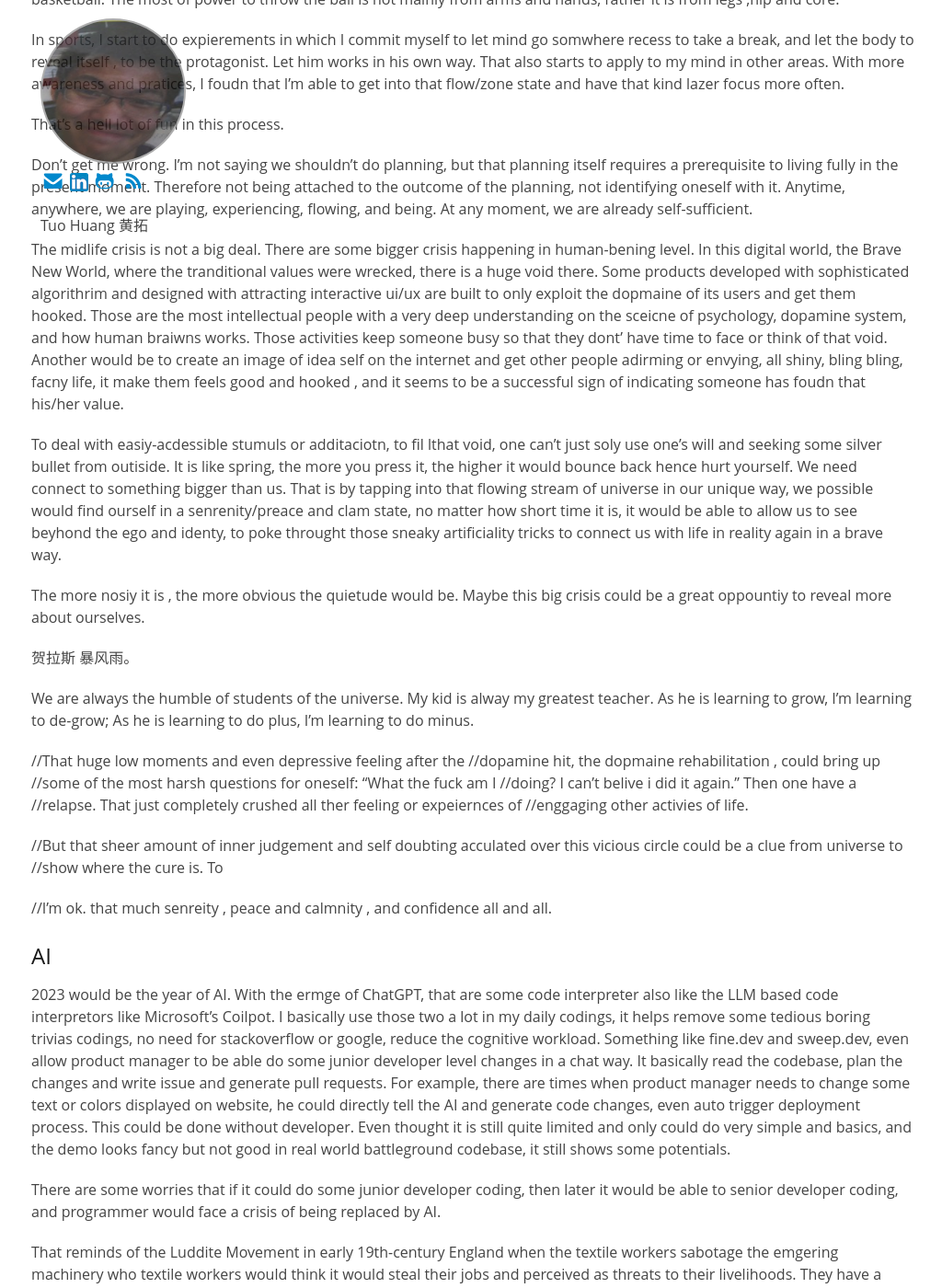
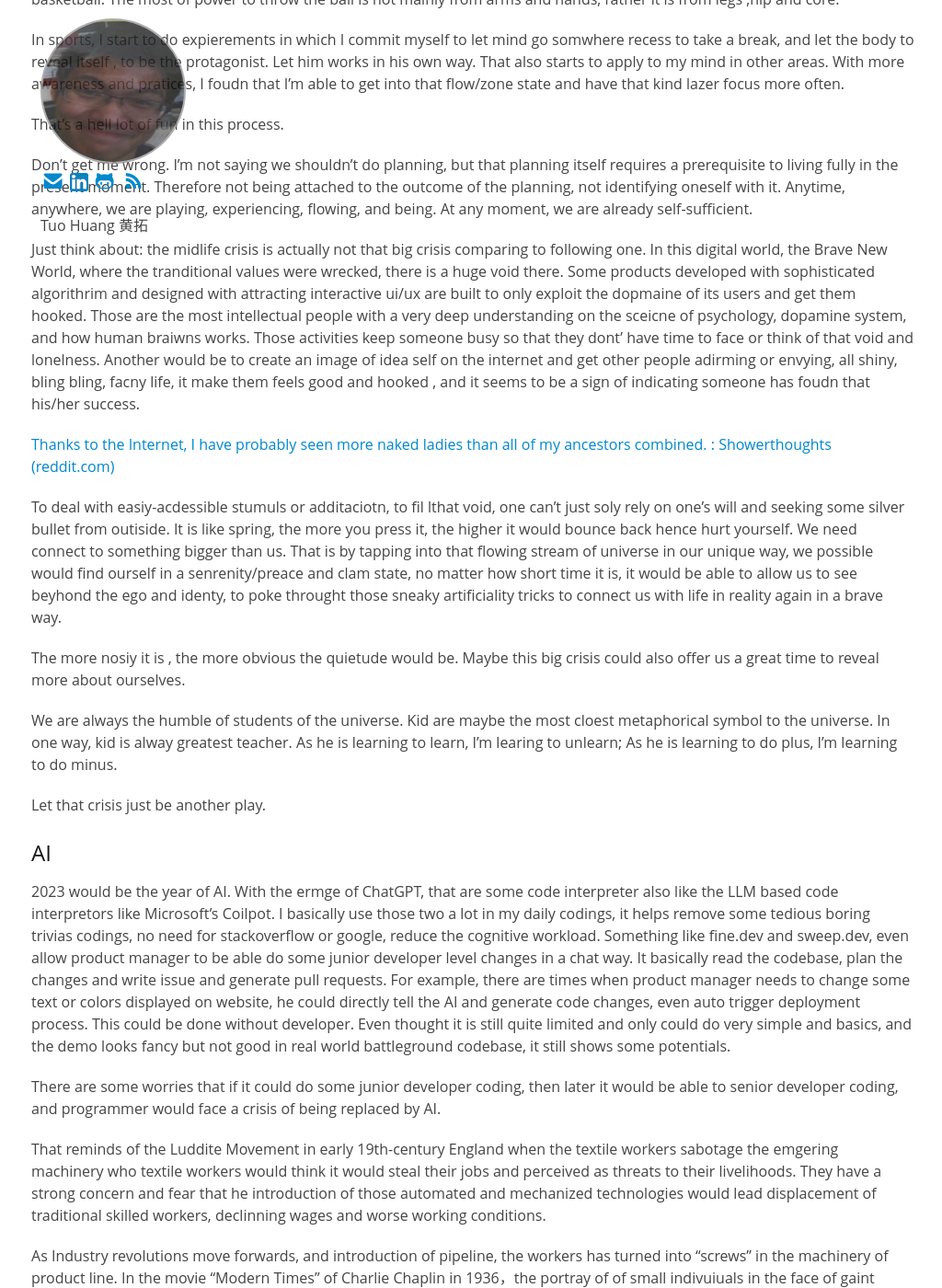
Before and after one commit to tuo/tuo.github.io, a Jekyll site: the page built from midlife crisis as programmer and AI.md, in a window 1280 px wide and 1400 px high, scrolled down 6601 px. Shown: the whole window at 92% size, without its empty margins (126-1150 px from the left). Built offline with Jekyll 4.4.1, drawn with Linux system fonts in a browser that asks for light colours; our own code applies the rules of GitHub Pages for plain Markdown files; some of the changed text lies outside the part shown.

Commit message:
commited

```diff
--- a/midlife crisis as programmer and AI.md
+++ b/midlife crisis as programmer and AI.md
@@ -156,21 +156,17 @@
 
 Don't get me wrong. I'm not saying we shouldn't do planning, but that planning itself requires a prerequisite to living fully in the present moment. Therefore not being attached to the outcome of the planning, not identifying oneself with it. Anytime, anywhere, we are playing, experiencing, flowing, and being. At any moment, we are already self-sufficient.
 
-The midlife crisis is not a big deal.  There are some bigger crisis happening in human-bening level. In this digital world, the Brave New World, where the tranditional values were wrecked,  there is a  huge void there. Some products developed with sophisticated algorithrim and  designed with attracting interactive ui/ux are built to only exploit the dopmaine of its users and get them hooked. Those are the most intellectual people with a very deep understanding on the sceicne of  psychology, dopamine system, and how human braiwns works. Those activities keep someone busy so that they dont' have time to face or think of that void. Another would be to create an image of idea self on the internet and get other people adirming or envying, all shiny, bling bling,  facny life,   it make them feels good and hooked , and it seems to be a successful sign of indicating someone has foudn that his/her value.
+Just think about: the midlife crisis is actually not that big crisis comparing to following one.  In this digital world, the Brave New World, where the tranditional values were wrecked,  there is a  huge void there. Some products developed with sophisticated algorithrim and  designed with attracting interactive ui/ux are built to only exploit the dopmaine of its users and get them hooked. Those are the most intellectual people with a very deep understanding on the sceicne of  psychology, dopamine system, and how human braiwns works. Those activities keep someone busy so that they dont' have time to face or think of that void and lonelness. Another would be to create an image of idea self on the internet and get other people adirming or envying, all shiny, bling bling,  facny life,   it make them feels good and hooked , and it seems to be a sign of indicating someone has foudn that his/her success.
 
-To deal with easiy-acdessible stumuls or additaciotn, to fil lthat void, one can't just soly use one's will and seeking some silver bullet from outiside.  It is  like spring, the more you press it, the higher it would bounce back hence hurt yourself. We need connect to something bigger than us. That is  by tapping into that flowing stream of universe in our unique way, we possible would find ourself in a senrenity/preace and clam state, no matter how short time it is, it would be able to allow us to see beyhond the ego and identy, to poke throught those sneaky artificiality tricks to connect us with life in reality  again in  a brave way.
+[Thanks to the Internet, I have probably seen more naked ladies than all of my ancestors combined. : Showerthoughts (reddit.com)](https://www.reddit.com/r/Showerthoughts/comments/2cjnmc/thanks_to_the_internet_i_have_probably_seen_more/)
 
-The more nosiy it is , the more obvious the quietude would be. Maybe this big crisis could be a great oppountiy to reveal more about ourselves.
+To deal with easiy-acdessible stumuls or additaciotn, to fil lthat void, one can't just soly rely on one's will and seeking some silver bullet from outiside.  It is  like spring, the more you press it, the higher it would bounce back hence hurt yourself. We need connect to something bigger than us. That is  by tapping into that flowing stream of universe in our unique way, we possible would find ourself in a senrenity/preace and clam state, no matter how short time it is, it would be able to allow us to see beyhond the ego and identy, to poke throught those sneaky artificiality tricks to connect us with life in reality  again in  a brave way.
 
-贺拉斯 暴风雨。
+The more nosiy it is , the more obvious the quietude would be. Maybe this big crisis could also offer us a great time to reveal more about ourselves.
 
-We are always the humble of students of the universe. My kid is alway my greatest teacher. As he is learning to grow, I'm learning to de-grow; As he is learning to do plus, I'm learning to do minus.
+We are always the humble of students of the universe. Kid are maybe the most cloest metaphorical symbol to the universe. In one way, kid is alway greatest teacher. As he is learning to learn, I'm learing to unlearn;  As he is learning to do plus, I'm learning to do minus.
 
-//That huge low moments and even depressive feeling after the //dopamine hit, the dopmaine rehabilitation , could bring up //some of the most harsh questions for oneself: "What the fuck am I //doing? I can't belive i did it again."  Then one have a //relapse. That just completely crushed all ther feeling or expeiernces of //enggaging other activies of life.
-
-//But that sheer amount of inner judgement and self doubting acculated over this vicious circle could be a clue from universe  to //show where the cure is. To
-
-//I'm ok. that much senreity , peace and calmnity , and confidence all and all.
+Let that crisis just be another play.
 
 ## AI
 
@@ -222,7 +218,7 @@
 
 ## Summary
 
-A crisis could be an opportunity. It leads me to have doubts, and evokes a multitude of  questions about myself. Those questsions are self-contained, answer is hidden in the question itself.  I found that if I dont' reject negative feelings nor try to hold on to positive feelings, I'm in a better position to recieve the subtle messages universe channels. It is always there, and it is just that I rejected the inner child and closed off the inner light, either voluntarily or involuntarily, for a long time. Life is more about art and the subconscious than just being a logical/rational calculator and conscious. Still, it doesn't need to be mystic, abstract, regional, and spiritual; just something I could access in my ordinary daily routines, nothing special.
+A crisis, on the other hand, could leads me to have doubts, and evokes a multitude of  questions about myself and be a great guide. I found that if I dont' reject negative feelings nor try to hold on to positive feelings, I'm in a better position to recieve the subtle messages universe channels.  as 贺拉斯 暴风雨, not only I rest well instorm, but also I'm not cling to  the sunshine in sunny days. To let it go is not to reject but embrace. I mean tt is always there, and it is just that I rejected the inner child and closed off the inner light, either voluntarily or involuntarily, for a long time. Life is more about art and the subconscious than just being a logical/rational calculator and conscious. Still, it doesn't need to be mystic, abstract, regional, and spiritual; just something I could access in my ordinary daily routines, nothing special.
 
 We are all still children inside our hearts, aren't we?  Life is a play.
 
@@ -251,3 +247,15 @@
 AI 的好处 降低门槛 带来非常多的可能 比如语言
 
 kid pull the cryon bo and try every color and comination play with it. to see how it epress his feeling.
+
+
+
+
+
+//That huge low moments and even depressive feeling after the //dopamine hit, the dopmaine rehabilitation , could bring up //some of the most harsh questions for oneself: "What the fuck am I //doing? I can't belive i did it again."  Then one have a //relapse. That just completely crushed all ther feeling or expeiernces of //enggaging other activies of life.
+
+//But that sheer amount of inner judgement and self doubting acculated over this vicious circle could be a clue from universe  to //show where the cure is. To
+
+//I'm ok. that much senreity , peace and calmnity , and confidence all and all.
+
+##
```
